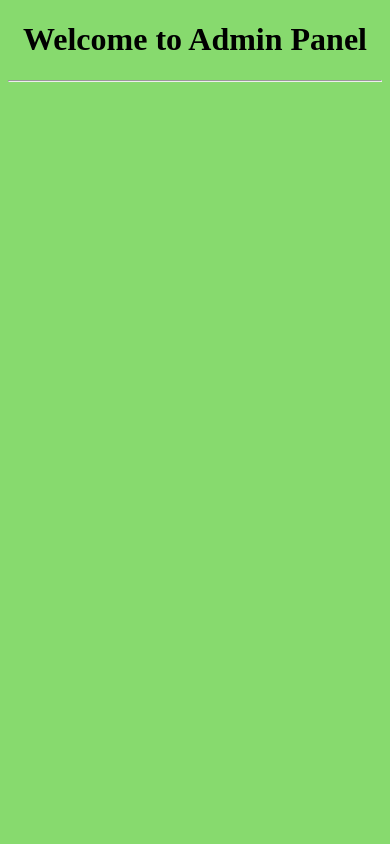
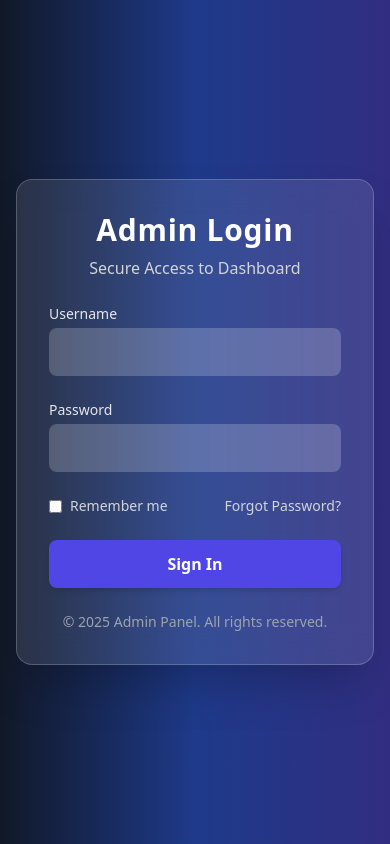
Before and after one commit to SanketTOPS/02Jun_Python, a Django app: page /adminapp/ in a window 390 px wide. Run offline with Django 4.2, Linux system fonts and the light colour scheme; some libraries are stand-ins or nearby versions.

Commit message:
Admin Dashboard

```diff
--- a/Projects/FinalProject/adminapp/templates/admin_home.html
+++ b/Projects/FinalProject/adminapp/templates/admin_home.html
@@ -4,12 +4,59 @@
 <head>
     <meta charset="UTF-8">
     <meta name="viewport" content="width=device-width, initial-scale=1.0">
-    <title>Welcome Admin!</title>
+    <title>Admin Login</title>
+    <script src="https://cdn.tailwindcss.com"></script>
 </head>
 
-<body style="background-color: rgb(135, 218, 110);">
-    <h1 style="text-align: center;">Welcome to Admin Panel</h1>
-    <hr>
+<body class="min-h-screen flex items-center justify-center bg-gradient-to-r from-gray-900 via-blue-900 to-indigo-900">
+
+    <!-- Login Container -->
+    <div class="w-full max-w-md bg-white/10 backdrop-blur-lg border border-white/20 rounded-2xl shadow-2xl p-8 mx-4">
+        <!-- Logo / Title -->
+        <div class="text-center mb-6">
+            <h1 class="text-3xl font-extrabold text-white tracking-wide">Admin Login</h1>
+            <p class="text-gray-300 mt-2">Secure Access to Dashboard</p>
+        </div>
+
+        <!-- Form -->
+        <form class="space-y-6" method="post">
+            {% csrf_token %}
+            <!-- Email -->
+            <div>
+                <label for="email" class="block text-sm font-medium text-gray-200 mb-1">Username</label>
+                <input type="text" id="username" name="username" required
+                    class="w-full px-4 py-3 rounded-lg bg-white/20 text-white placeholder-gray-300 focus:outline-none focus:ring-2 focus:ring-indigo-400 focus:bg-white/30 transition">
+            </div>
+
+            <!-- Password -->
+            <div>
+                <label for="password" class="block text-sm font-medium text-gray-200 mb-1">Password</label>
+                <input type="password" id="password" name="password" required
+                    class="w-full px-4 py-3 rounded-lg bg-white/20 text-white placeholder-gray-300 focus:outline-none focus:ring-2 focus:ring-indigo-400 focus:bg-white/30 transition">
+            </div>
+
+            <!-- Remember Me + Forgot -->
+            <div class="flex items-center justify-between text-sm text-gray-300">
+                <label class="flex items-center gap-2">
+                    <input type="checkbox" class="text-indigo-500 focus:ring-0 rounded">
+                    Remember me
+                </label>
+                <a href="#" class="hover:text-indigo-400 transition">Forgot Password?</a>
+            </div>
+
+            <!-- Submit Button -->
+            <button type="submit"
+                class="w-full py-3 mt-2 bg-indigo-600 hover:bg-indigo-500 text-white font-semibold rounded-lg shadow-md transition transform hover:-translate-y-0.5 hover:shadow-xl">
+                Sign In
+            </button>
+        </form>
+
+        <!-- Footer -->
+        <p class="text-center text-gray-400 text-sm mt-6">
+            © 2025 Admin Panel. All rights reserved.
+        </p>
+    </div>
+
 </body>
 
 </html>
--- a/Projects/FinalProject/adminapp/urls.py
+++ b/Projects/FinalProject/adminapp/urls.py
@@ -4,4 +4,6 @@ from adminapp import views
 
 urlpatterns = [
    path('',views.admin_home),
+   path('admin_dashboard/',views.admin_dashboard,name="admin_dashboard"),
+   path('admin_userdata/',views.admin_userdata,name="admin_userdata"),
 ]
--- a/Projects/FinalProject/adminapp/views.py
+++ b/Projects/FinalProject/adminapp/views.py
@@ -1,5 +1,26 @@
-from django.shortcuts import render
+from django.shortcuts import render,redirect
+from userapp.models import *
 
 # Create your views here.
 def admin_home(request):
+    if request.method=='POST':
+        un=request.POST["username"]
+        pa=request.POST["password"]
+
+        if un=="admin" and pa=="tops@123":
+            print("Login Success!")
+            return redirect("admin_dashboard")
+        else:
+            print("Error!Login Faild...")
     return render(request,'admin_home.html')
+
+def admin_dashboard(request):
+    data=UserSignup.objects.all()
+    n_data=Mynotes.objects.all()
+    n=data.count()
+    nd=n_data.count()
+    return render(request,'admin_dashboard.html',{'n':n,'nd':nd})
+
+def admin_userdata(request):
+    data=UserSignup.objects.all()
+    return render(request,'admin_userdata.html',{'data':data})
```
Also changed, not shown: Projects/FinalProject/adminapp/templates/admin_dashboard.html (added, +104 -0 lines), Projects/FinalProject/adminapp/templates/admin_userdata.html (added, +78 -0 lines), Projects/FinalProject/userapp/templates/notes.html (+55 -0 lines), Projects/FinalProject/userapp/views.py (+17 -14 lines), Projects/FinalProject/adminapp/templates/admin_notesdata.html (added).
